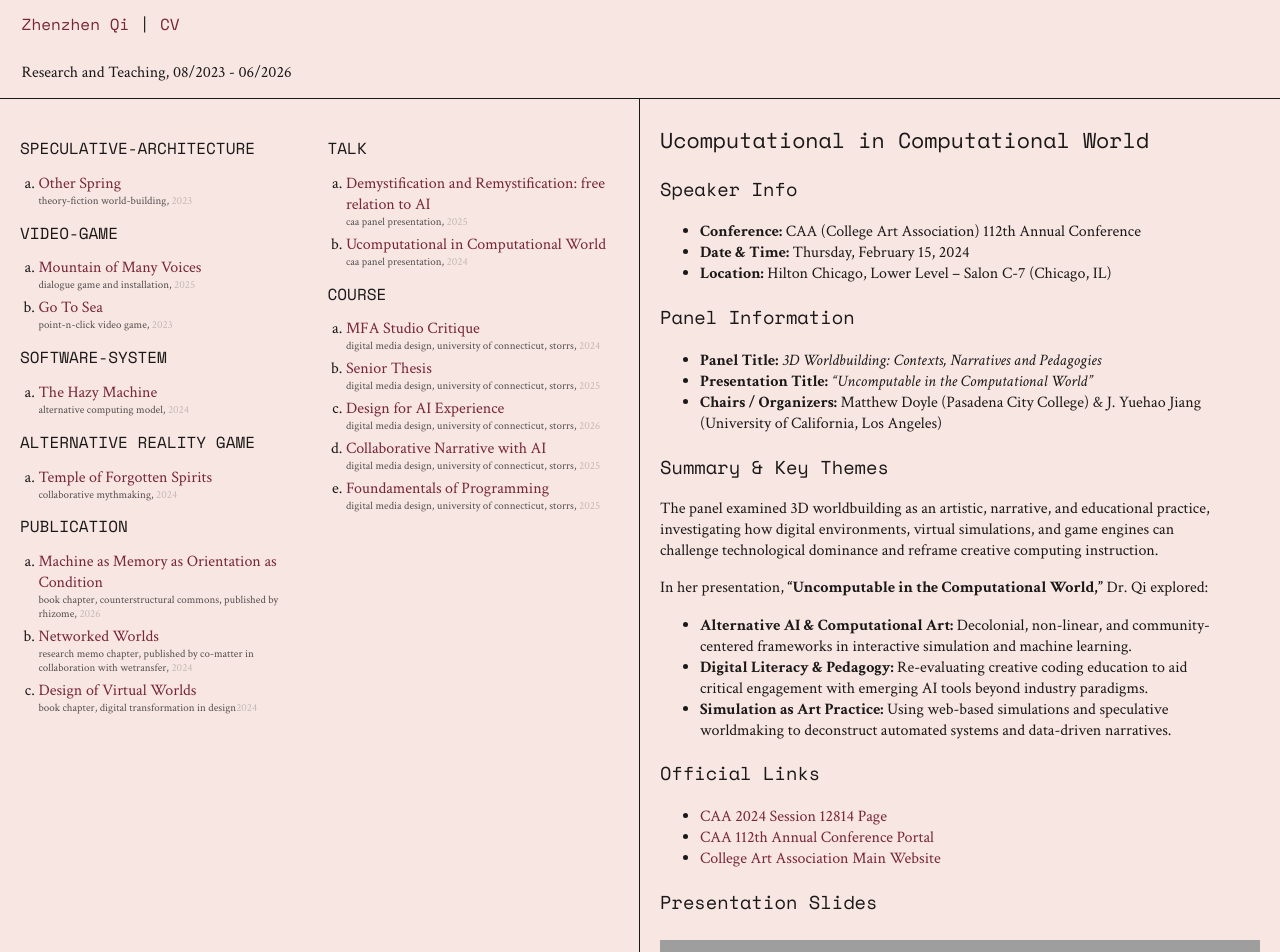
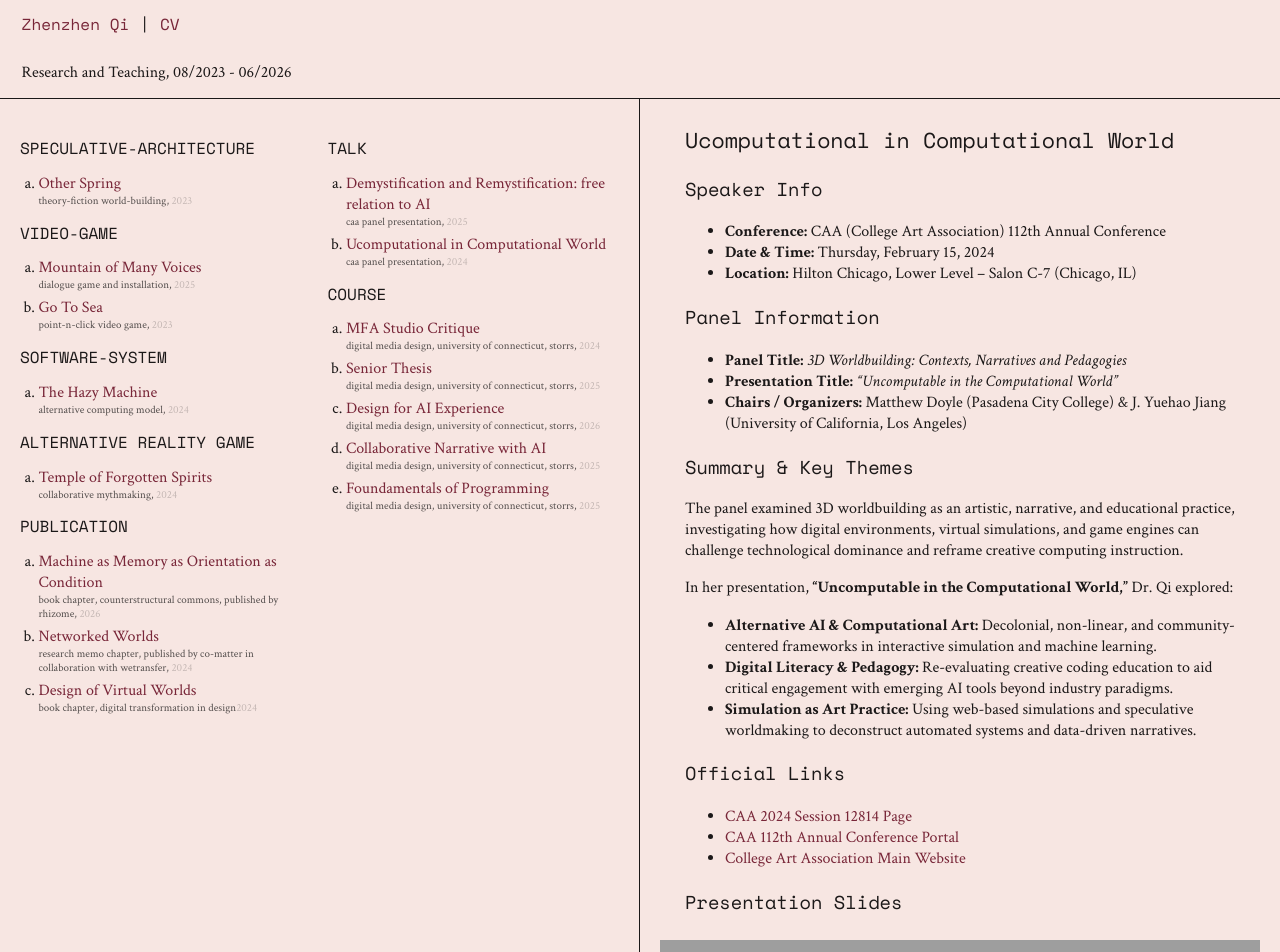
Before and after one commit to zhenzhenqi/zhenzhenqi, a Jekyll site: the page built from talk/ucomputational-in-computational-world/index.md, in a window 1280 px wide. Shown: the top 952 px of the page. Built offline with Jekyll 4.4.1, drawn with Linux system fonts in a browser that asks for light colours; grey boxes are pictures that could not be loaded.

Commit message:
Restore centered right-panel layout

```diff
--- a/assets/css/main.scss
+++ b/assets/css/main.scss
@@ -60,7 +60,7 @@ ul, ol { margin: 0; }
 .project-subtext .time { opacity:.3; text-transform:capitalize; }
 
 #center { border-right:1px solid #1b1818; flex:3 0 330px; box-sizing:border-box; font-size:1em; padding-top:6.5rem; padding-bottom:5rem; }
-#center #content { max-width:550px; margin:0; }
+#center #content { max-width:550px; margin:0 auto; }
 #center #content p { line-height:1.3em; }
 #center #content img { width:100%; height:auto; }
 #center #content h1 { font-size:1.35rem; margin-top:1.25rem; }
@@ -70,7 +70,8 @@ ul, ol { margin: 0; }
 .slide-embed {
   width:calc(50vw - 40px);
   aspect-ratio:16 / 9;
-  margin:1.5rem 0 2rem;
+  margin:1.5rem 0 2rem 50%;
+  transform:translateX(-50%);
 }
 .slide-embed iframe { display:block; width:100%; height:100%; border:0; }
 #right { flex:2 1 100px; }
```
